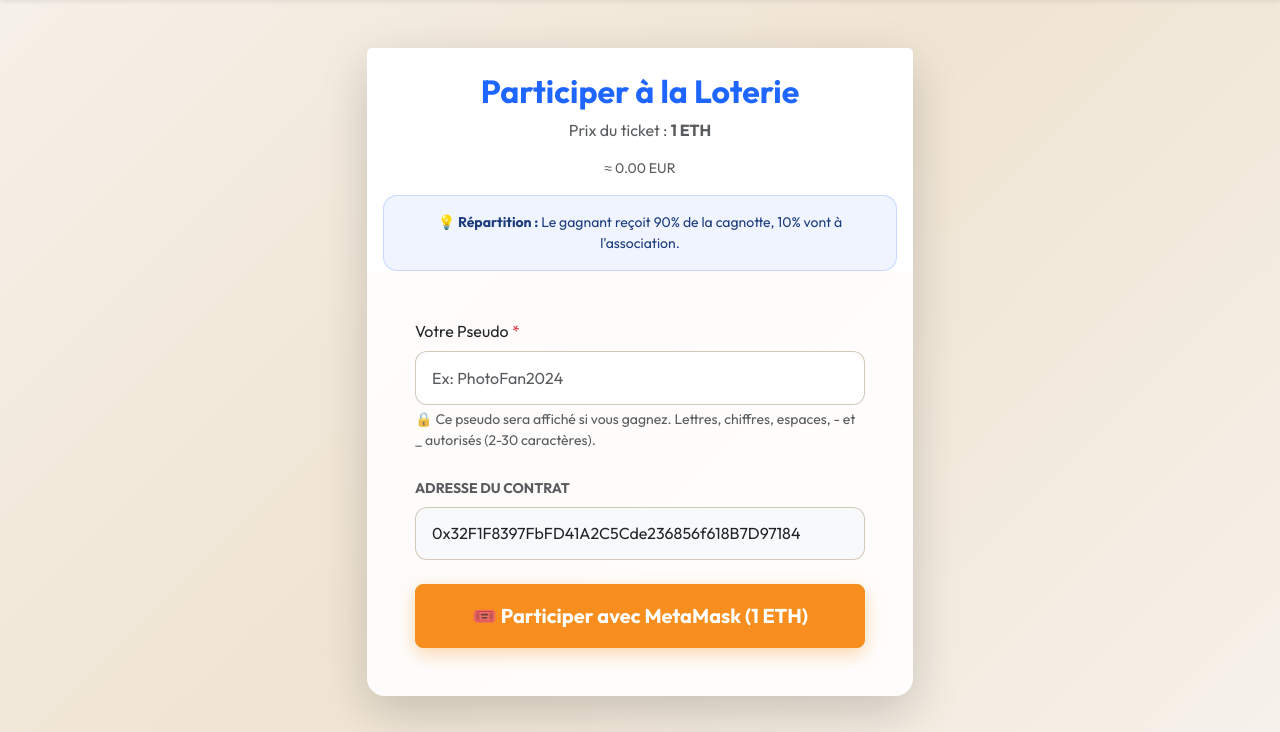
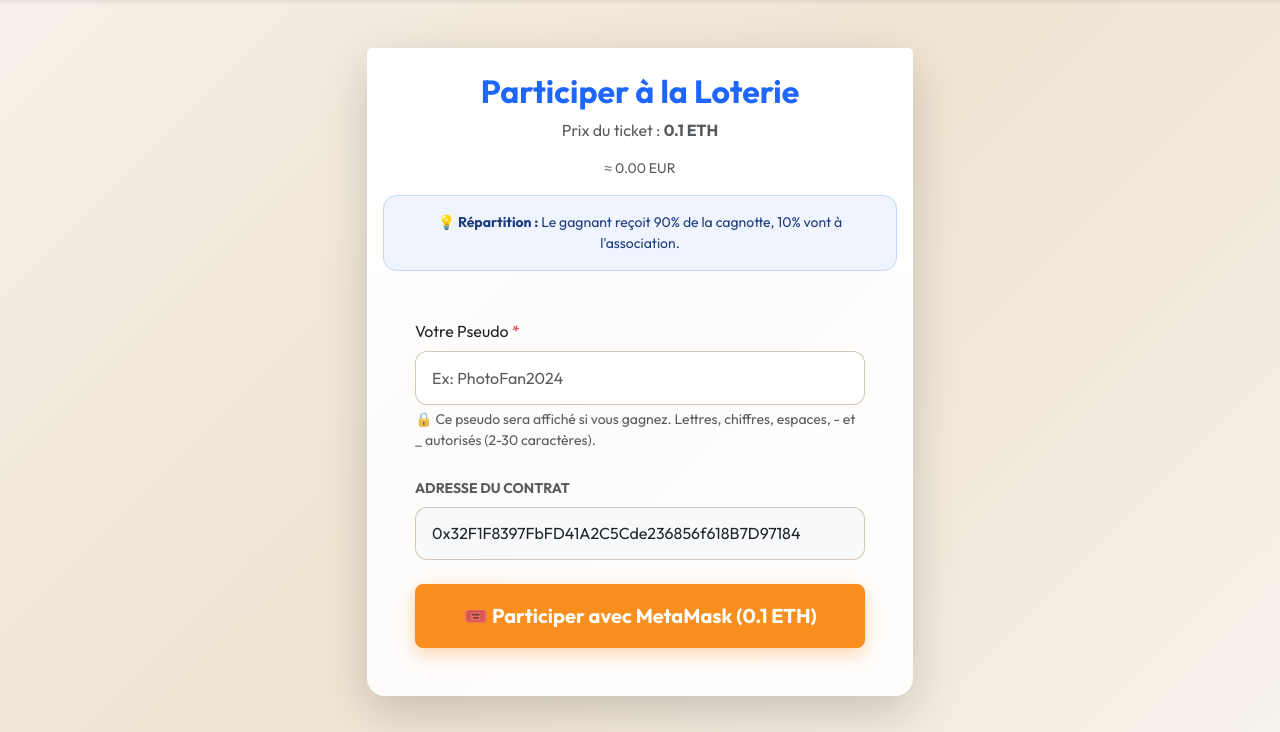
Before and after one commit to AL-NAAIMI/loterySA-, a Flask app: page /participer in a window 1280 px wide. Shown: the part 68-800 px from the top of the page. Run offline with Flask 3, Linux system fonts and the light colour scheme; data that the repository does not hold is empty; some libraries are stand-ins or nearby versions.

Commit message:
updarted price of ticket entry for participer

```diff
--- a/templates/index.html
+++ b/templates/index.html
@@ -17,7 +17,7 @@
                 <div class="card-body p-5">
                     <div class="display-1 mb-3">🎟️</div>
                     <h3 class="card-title">Tentez votre chance</h3>
-                    <p class="card-text">Le ticket ne coûte que <strong>1 ETH</strong></p>
+                    <p class="card-text">Le ticket ne coûte que <strong>0.1 ETH</strong></p>
                     <p class="card-text small text-muted">≈ {{ "%.2f"|format(ticket_price_eur) }} EUR</p>
                     <a href="{{ url_for('participer') }}" class="btn btn-primary btn-lg w-100 mt-3">Participer</a>
                 </div>
--- a/templates/participer.html
+++ b/templates/participer.html
@@ -6,7 +6,7 @@
         <div class="card border-0 shadow-lg mt-4">
             <div class="card-header bg-white border-0 pt-4 pb-0 text-center">
                 <h2 class="fw-bold text-primary">Participer à la Loterie</h2>
-                <p class="text-muted">Prix du ticket : <strong>1 ETH</strong></p>
+                <p class="text-muted">Prix du ticket : <strong>0.1 ETH</strong></p>
                 <p class="text-muted small">≈ {{ "%.2f"|format(ticket_price_eur) }} EUR</p>
                 <div class="alert alert-info mt-3 mb-0 small">
                     <strong>💡 Répartition :</strong> Le gagnant reçoit 90% de la cagnotte, 10% vont à l'association.
@@ -37,7 +37,7 @@
 
                     <div class="d-grid gap-2">
                         <button class="btn btn-primary btn-lg py-3 fw-bold" onclick="participer()">
-                            🎟️ Participer avec MetaMask (1 ETH)
+                            🎟️ Participer avec MetaMask (0.1 ETH)
                         </button>
                     </div>
 
@@ -111,7 +111,7 @@
             const contract = new web3.eth.Contract(contractABI, contractAddress);
             await contract.methods.participer().send({
                 from: userAddress,
-                value: web3.utils.toWei("1", "ether")
+                value: web3.utils.toWei("0.1", "ether")
             });
 
             alert("✅ Félicitations " + pseudo + " ! Vous avez participé avec succès.");
```
Also changed, not shown: 1 other file.
